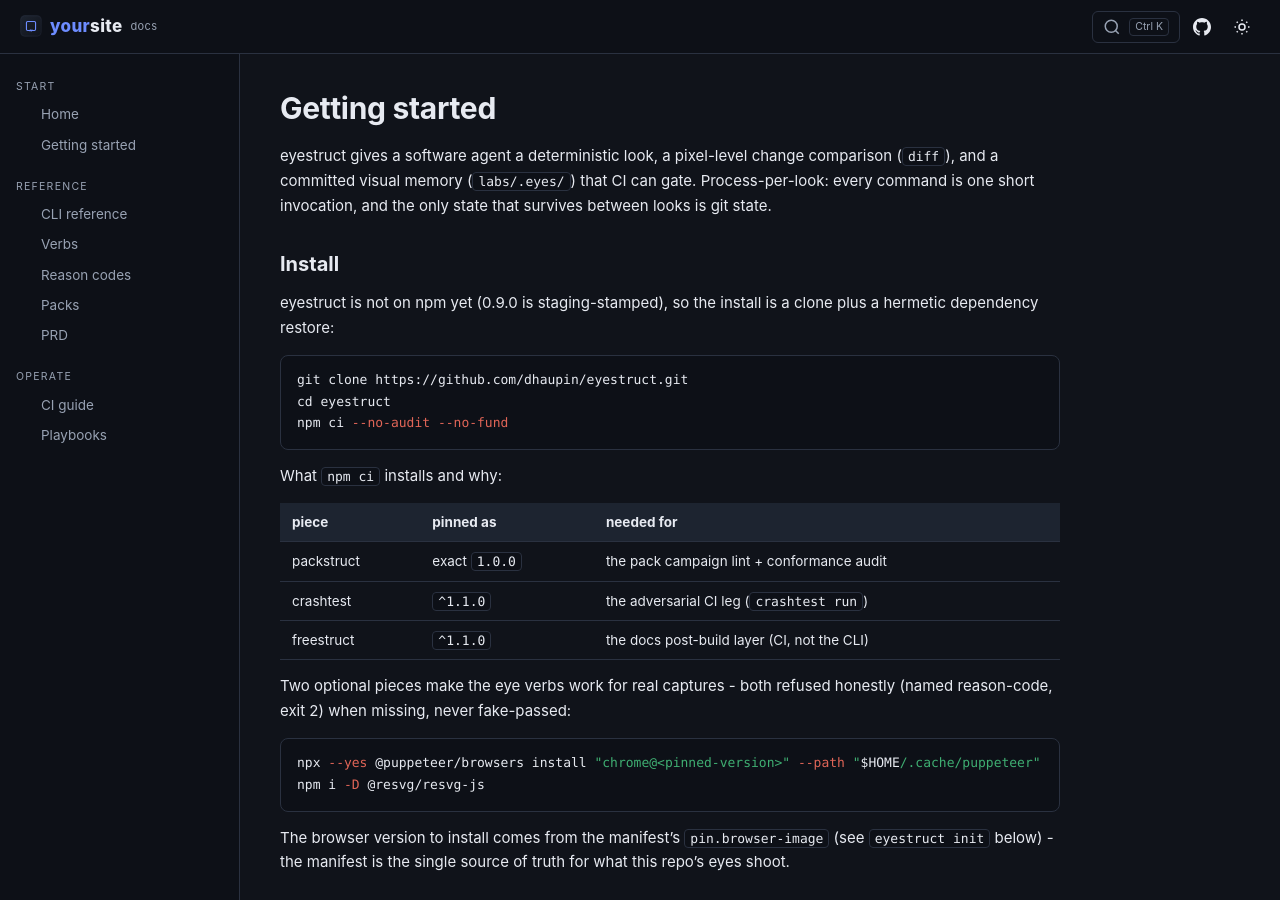
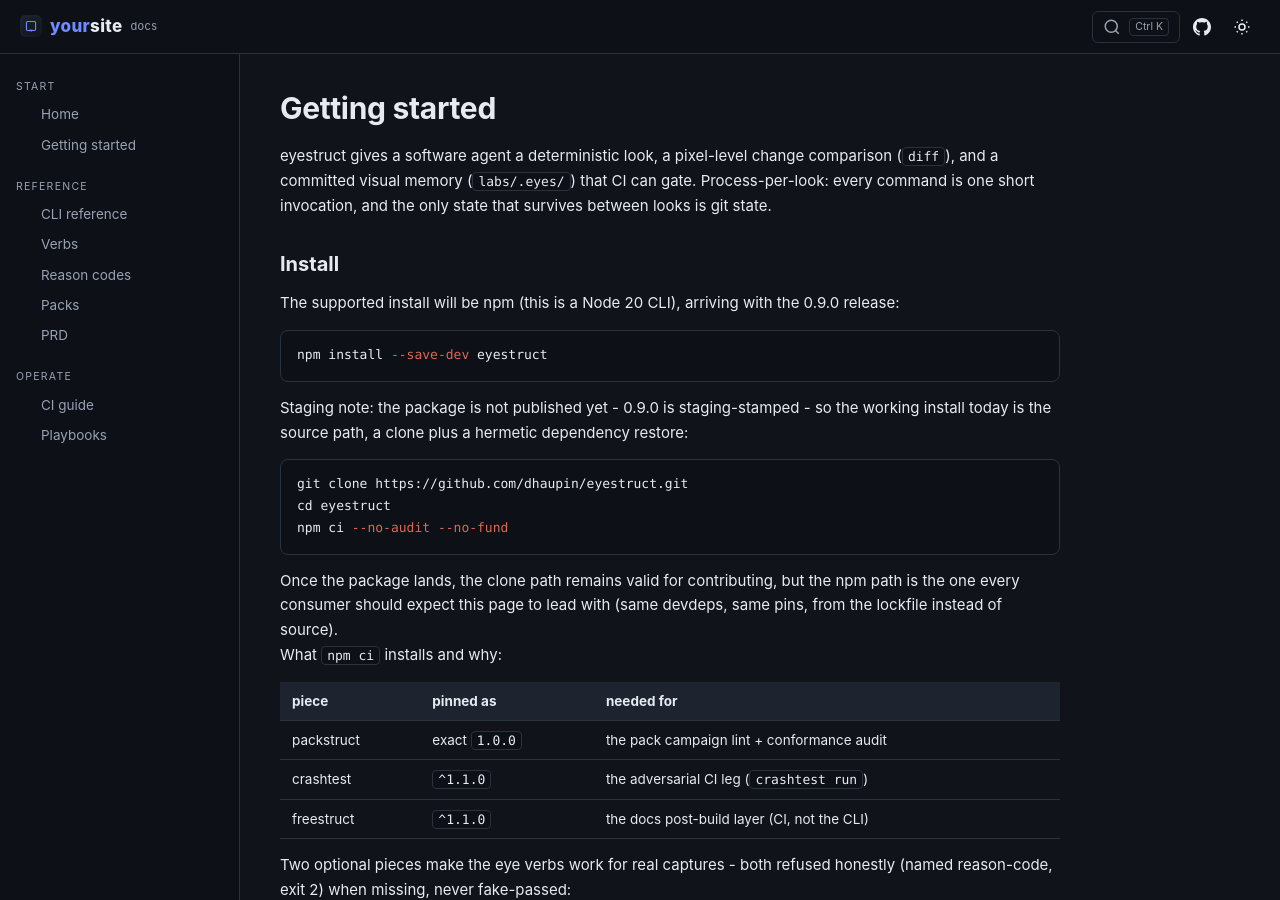
Before and after one commit to dhaupin/eyestruct, a Jekyll site: the page built from docs/start.md, in a window 1280 px wide and 900 px high. Built offline with Jekyll 4.4.1, drawn with Linux system fonts in a browser that asks for light colours.

Commit message:
docs: lead install with the npm path (lands at 0.9.0) - clone stays as the staging install
start.md now opens install with the consumer-facing npm command and
carries an honest staging note (package not published yet), keeping the
clone path as today's working install. Both paths pass the doc gates.

Generated with Codebuff 🤖
Co-Authored-By: Codebuff <noreply@codebuff.com>

````diff
--- a/docs/start.md
+++ b/docs/start.md
@@ -14,14 +14,26 @@ only state that survives between looks is git state.
 
 ## Install
 
-eyestruct is not on npm yet (0.9.0 is staging-stamped), so the install is a
-clone plus a hermetic dependency restore:
+The supported install will be npm (this is a Node 20 CLI), arriving with
+the 0.9.0 release:
+
+```bash
+npm install --save-dev eyestruct
+```
+
+Staging note: the package is not published yet - 0.9.0 is staging-stamped -
+so the working install today is the source path, a clone plus a hermetic
+dependency restore:
 
 ```bash
 git clone https://github.com/dhaupin/eyestruct.git
 cd eyestruct
 npm ci --no-audit --no-fund
 ```
+
+Once the package lands, the clone path remains valid for contributing, but
+the npm path is the one every consumer should expect this page to lead
+with (same devdeps, same pins, from the lockfile instead of source).
 
 What `npm ci` installs and why:
 
````
